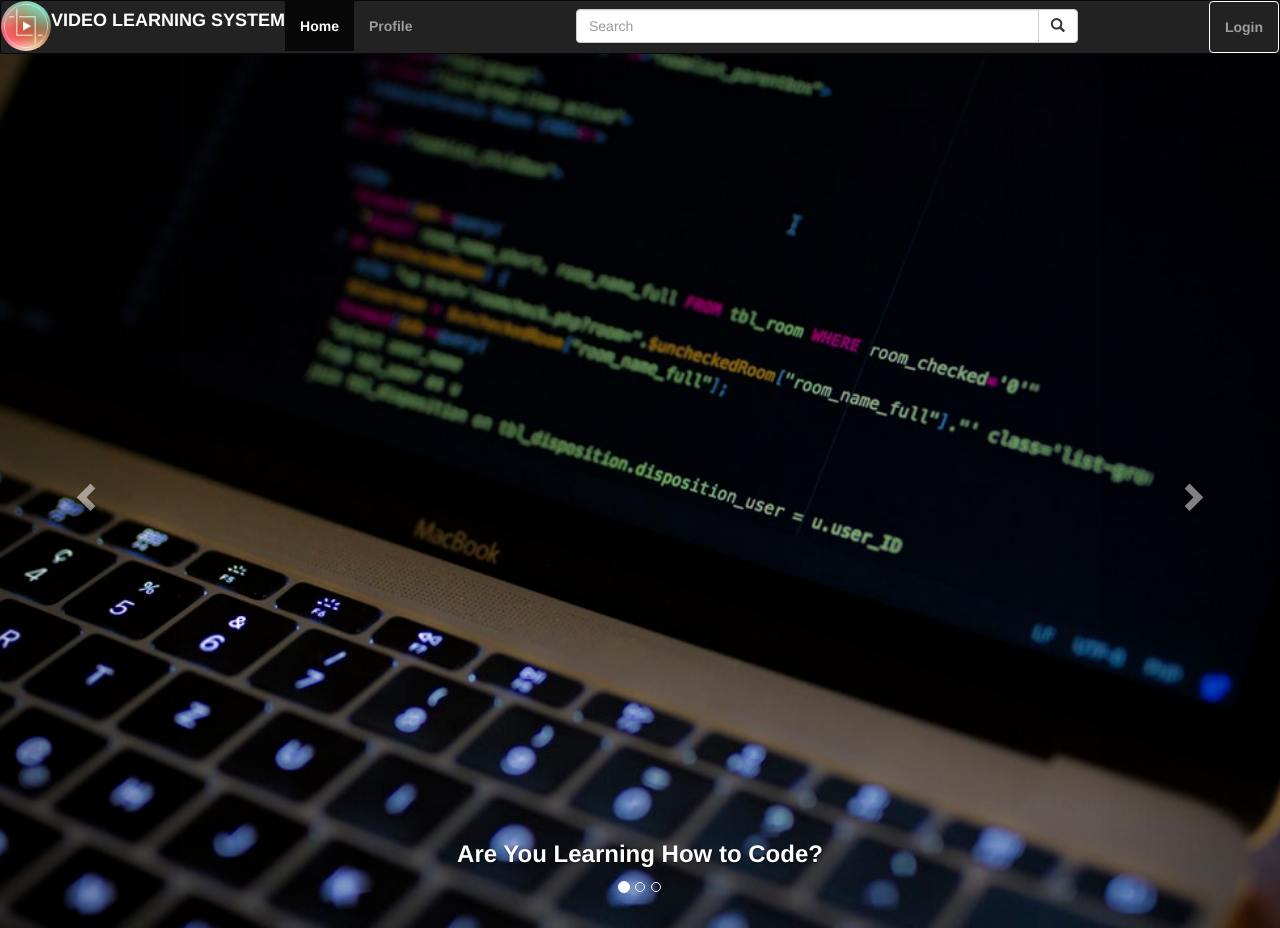
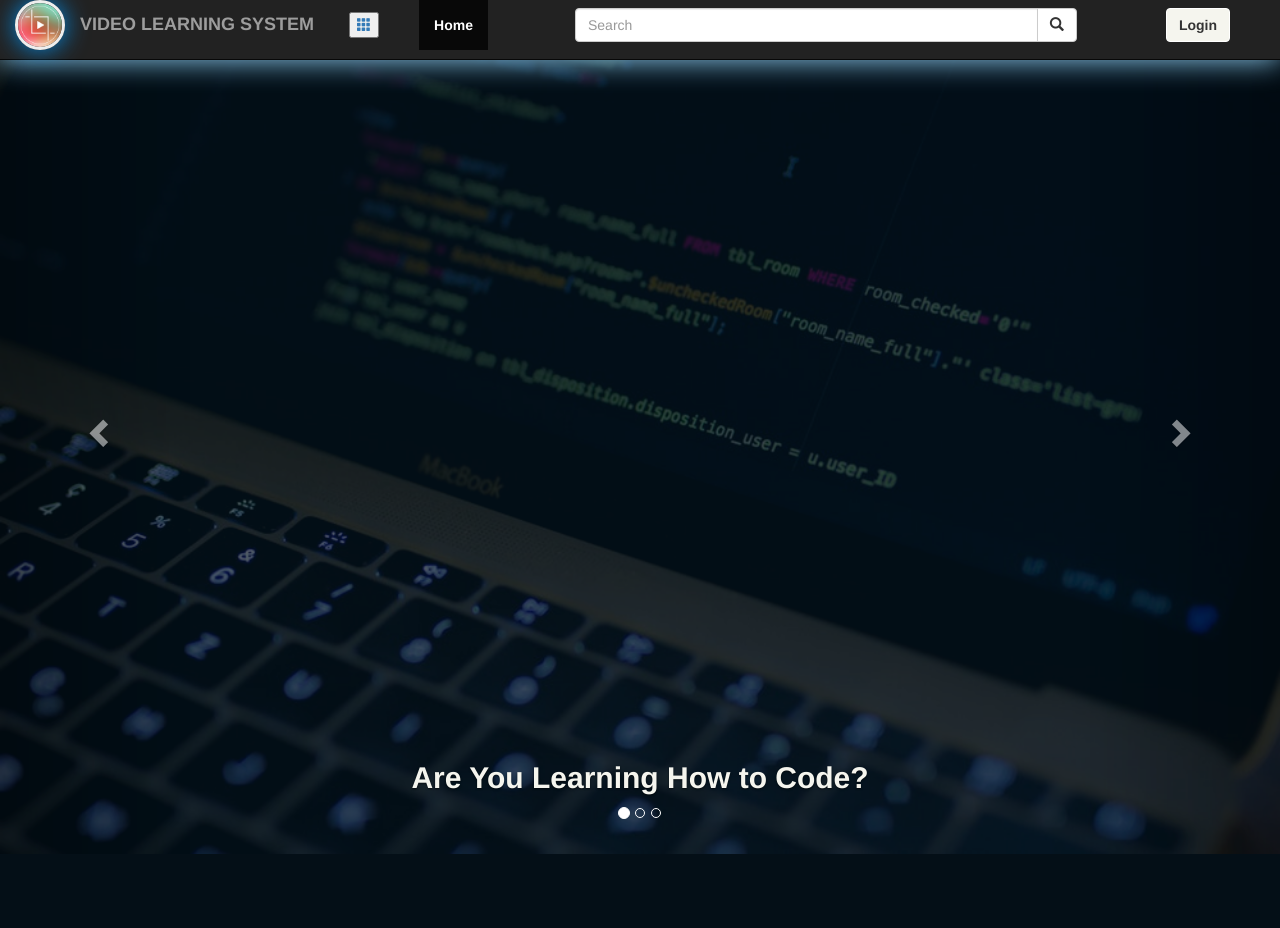
Before and after one commit to Sigilai5/Video-Learning-System, a PHP site: page /landingpage.html in a window 1280 px wide. After the commit the page ends 854 px from the top, so only its background shows below. Run offline with PHP 8.4, Linux system fonts and the light colour scheme.

Commit message:
add styling to carousel for sliding

```diff
--- a/css/styles.css
+++ b/css/styles.css
@@ -1,6 +1,10 @@
 .vls-icon{
   height: 50px;
   width: 50px;
+  display: block;
+  border-radius: 99em;
+  border: 3px solid #eee;
+  box-shadow: 0 0 25px #048CE5;
 }
 h4{
   color: white;
@@ -32,11 +36,12 @@ h4{
   color: white;
   display: block;
 }
-.btn-block{
-  background-color: transparent;
+.btn-login{
+  background-color: #F5F5EE;
   border-color: white;
+  margin-right: 50px;
 }
-.btn-block:hover{
+.btn-login:hover{
   color:#048CE5;
   box-shadow: 0 0 30px #048CE5;
 }
@@ -55,7 +60,32 @@ body{
 }
 #myCarousel img{
   width: 100%;
+  height: 50%;
+  opacity: 0.3;
 }
 .navbar-inverse{
   margin-bottom: 0;
 }
+.carousel-inner{
+  width:100%;
+}
+.container{
+  width:100%;
+}
+h3{
+  color:#F5F5EE;
+  font-size: 30px;
+}
+.navbar-inverse{
+  box-shadow: 0 0 30px #93D4F9;
+  height: 60px;
+}
+.navbar-icon{
+
+}
+.popup{
+    margin-bottom: 0px;
+    padding-left: 20px;
+    padding-right: 40px;
+    padding-top: 12px;
+}
--- a/js/scripts.js
+++ /dev/null
@@ -1,5 +0,0 @@
-$(document).ready(function(){
-  $(".carousel").carousel({
-    interval:3000;
-  });
-});
--- a/landingpage.html
+++ b/landingpage.html
@@ -1,23 +1,28 @@
 <!DOCTYPE html>
 <html>
 <head>
+  <script src="https://ajax.googleapis.com/ajax/libs/jquery/3.3.1/jquery.min.js"></script>
+  <script src="https://maxcdn.bootstrapcdn.com/bootstrap/3.3.7/js/bootstrap.min.js"></script>
   <link href="css/bootstrap.css" rel="stylesheet" type="text/css">
   <link href="css/styles.css" rel="stylesheet" type="text/css">
   <script src="js/jquery.js"></script>
   <script src="js/scripts.js"></script>
 </head>
 <body>
-
-  <nav class="navbar navbar-inverse">
-    <div class="nav navbar-header">
+<div class="container">
+  <nav class="navbar navbar-inverse navbar-fixed-top">
+    <div class="container">
+    <div class="navbar-header navbar-left navbar-icon">
       <img src="img/vls-icon.png" class="vls-icon img-circle">
     </div>
-    <div class="nav navbar-header"><h4><strong>VIDEO LEARNING SYSTEM</strong></h4></div>
+    <div class="nav navbar-header navbar-left"><h4 class="navbar-text"><strong>VIDEO LEARNING SYSTEM</strong></h4></div>
     <!-- Collection of nav links, forms, and other content for toggling -->
     <div id="navbarCollapse" class="collapse navbar-collapse">
+      <ul class="nav navbar-nav navbar-left popup">
+        <button class="navbar-nav"><a href="#" class="glyphicon glyphicon-th"></a></button>
+      </ul>
       <ul class="nav navbar-nav">
         <li class="active"><a href="#"><strong>Home</strong></a></li>
-        <li><a href="#"><strong>Profile</strong></a></li>
       </ul>
       <form class="navbar-form navbar-left">
         <div class="input-group searchbox">
@@ -28,9 +33,10 @@
         </div>
       </form>
       <ul class="nav navbar-nav navbar-right">
-        <li><a href="#" class="btn btn-block"><strong>Login</strong></a></li>
+        <button class="btn btn-default navbar-btn btn-login"><strong>Login</strong></button>
       </ul>
     </div>
+  </div>
   </nav>
 
  <!-- <div class="btn menuicon">
@@ -41,8 +47,10 @@
    <button class="btn btn-block"><a href="#CSS"><strong>CSS</strong></a></button>
    <button class="btn btn-block"><a href="#JAVASCRIPT"><strong>JAVASCRIPT</strong></a></button>
  </div> -->
-  <div class="row">
-   <div  id="myCarousel" class="carousel slide" data-ride="carousel" data-autoplay="true">
+  <div>
+
+   <div  id="myCarousel" class="carousel slide row" data-ride="carousel" data-autoplay="true">
+
     <!-- Indicators -->
     <ol class="carousel-indicators">
       <li data-target="#myCarousel" data-slide-to="0" class="active"></li>
@@ -51,6 +59,7 @@
     </ol>
 
     <!-- Wrapper for slides -->
+
     <div class="carousel-inner">
       <div class="item active">
         <img src="img/coding2.jpeg" alt="Coding">
@@ -62,13 +71,12 @@
       <div class="item">
         <img src="img/smiling.jpg" alt="smiling">
         <div class="carousel-caption">
-          <h3><strong>Then Be Happy</strong></h3>
-          <h3><strong>Because ...</strong></h3>
+          <h3><strong>Then Be Happy Because...</strong></h3>
         </div>
       </div>
 
       <div class="item">
-        <img src="img/coding5.jpg" alt="code">
+        <img src="img/coding1.jpg" alt="code">
         <div class="carousel-caption">
           <h3><strong>With the Video Content here</strong></h3>
           <h3><strong>You'll Surely Learn How to Code</strong></h3>
@@ -87,6 +95,6 @@
     </a>
   </div>
 </div>
-
+</div>
 </body>
 </html>
```
